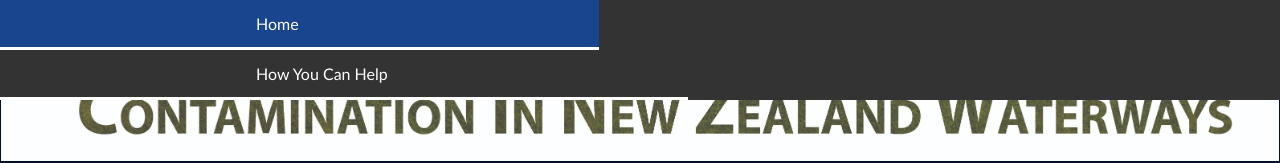
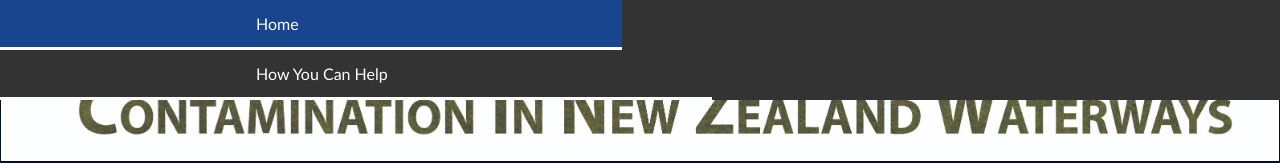
Before and after one commit to IsaacGray/isaacgray.github.io, a plain HTML site: page couldbelike.html in a window 1280 px wide. Shown: the top 163 px of the page. Drawn offline with Linux system fonts and the light colour scheme.

Commit message:
Update couldbelike.css

```diff
--- a/couldbelike.css
+++ b/couldbelike.css
@@ -25,7 +25,7 @@ li a {
     text-align: center;
     text-decoration: none;
 	padding-left: 20%;
-	padding-right: 23.48%;
+	padding-right: 25.3%;
 	padding-top: 1.1%;
 	padding-bottom: 1.1%;
 	border-bottom: solid;
```
